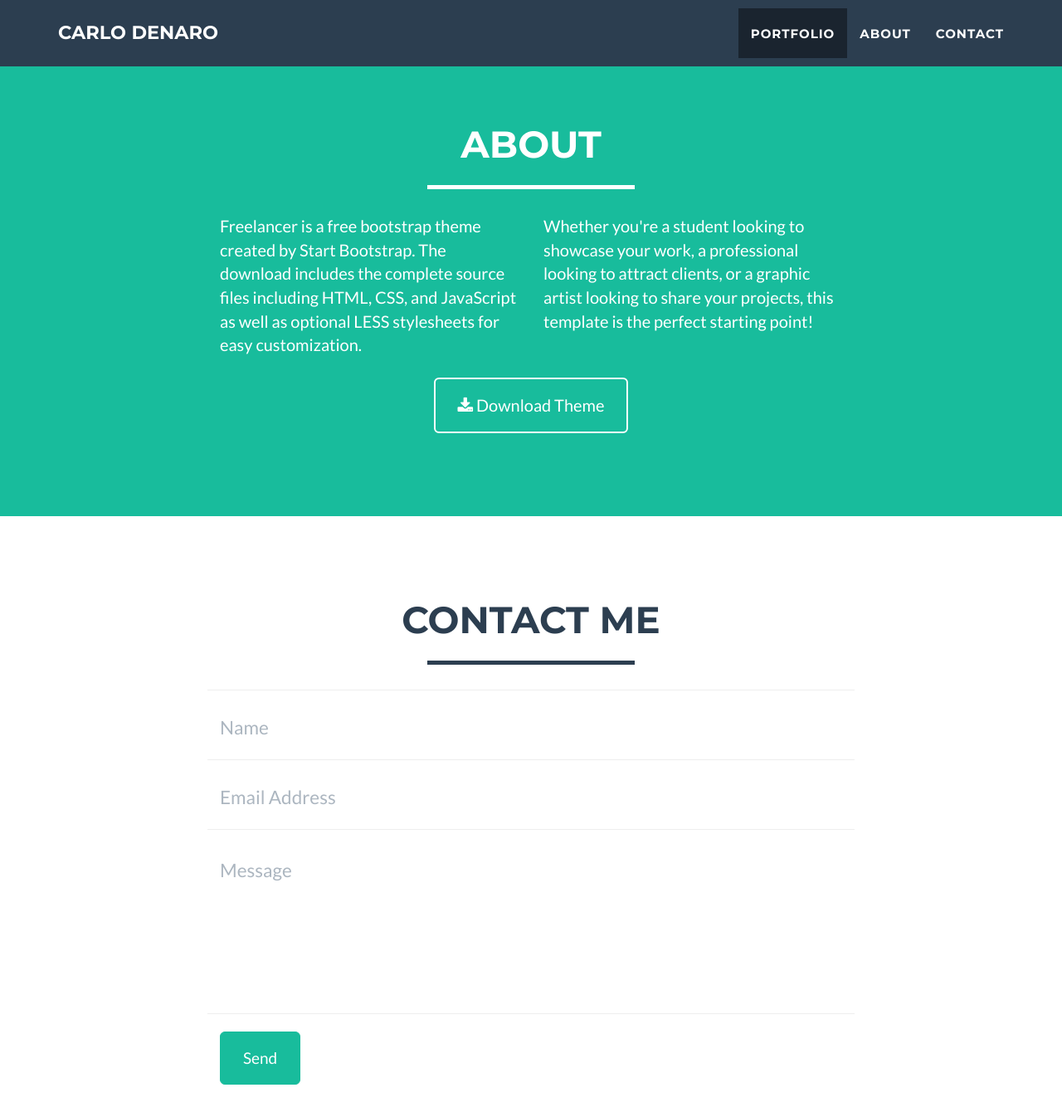
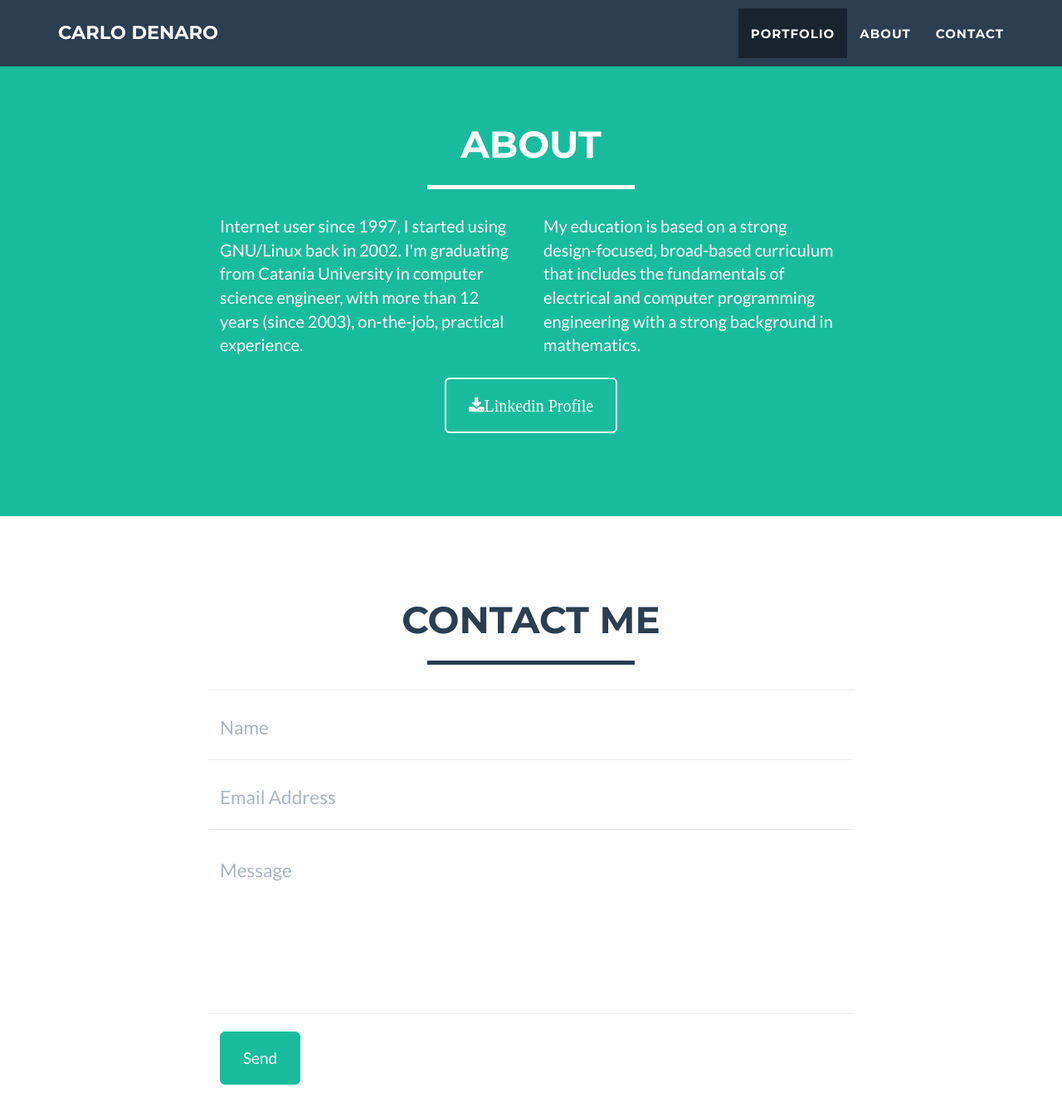
Before and after one commit to blackout314/blackout314.github.io, a Jekyll site: the page built from index.html, in a window 1280 px wide and 1400 px high, scrolled down 1759 px. Shown: the top 1346 px of the window at 83% size. Built offline with Jekyll 4.4.1, drawn with Linux system fonts in a browser that asks for light colours.

Commit message:
about, more socials, fix contactphp, fix bull

```diff
--- a/_config.yml
+++ b/_config.yml
@@ -30,10 +30,14 @@ social:
     url: http://github.com/blackout314
   - title: bitbucket
     url: http://bitbucket.org/blackout314
+  - title: google-plus
+    url: https://plus.google.com/+carlodenaro
   - title: twitter
     url: http://twitter.com/carlodenaro
   - title: facebook
     url: https://www.facebook.com/carlodenarocom
+  - title: pinterest
+    url: https://www.pinterest.com/carlodenaro
 
 # Postal address (add as many lines as necessary)
 address:
@@ -41,7 +45,7 @@ address:
   - line: use the contact form
 
 # Credits content
-credits: '&bull; <a href="http://www.grayhats.org">GrayHats</a><br/>&bull; <a href="http://italyremote.com/">Italy Remote</a>'
+credits: '<a href="http://www.grayhats.org">GrayHats</a><br/><a href="http://italyremote.com/">Italy Remote</a>'
 
 # Build settings
 markdown: kramdown
--- a/_includes/about.html
+++ b/_includes/about.html
@@ -9,14 +9,19 @@
             </div>
             <div class="row">
                 <div class="col-lg-4 col-lg-offset-2">
-                    <p>Freelancer is a free bootstrap theme created by Start Bootstrap. The download includes the complete source files including HTML, CSS, and JavaScript as well as optional LESS stylesheets for easy customization.</p>
+                    <p>
+                        Internet user since 1997, I started using GNU/Linux back in 2002.
+I'm graduating from Catania University in computer science engineer, with more than 12 years (since 2003), on-the-job, practical experience.
+                    </p>
                 </div>
                 <div class="col-lg-4">
-                    <p>Whether you're a student looking to showcase your work, a professional looking to attract clients, or a graphic artist looking to share your projects, this template is the perfect starting point! </p>
+                    <p>
+                        My education is based on a strong design-focused, broad-based curriculum that includes the fundamentals of electrical and computer programming engineering with a strong background in mathematics.
+                    </p>
                 </div>
                 <div class="col-lg-8 col-lg-offset-2 text-center">
-                    <a href="#" class="btn btn-lg btn-outline">
-                        <i class="fa fa-download"></i> Download Theme
+                    <a href="http://it.linkedin.com/in/carlodenaro/" class="btn btn-lg btn-outline">
+                        <i class="fa fa-download">Linkedin Profile</i>
                     </a>
                 </div>
             </div>
```
Also changed, not shown: 1 other file.
